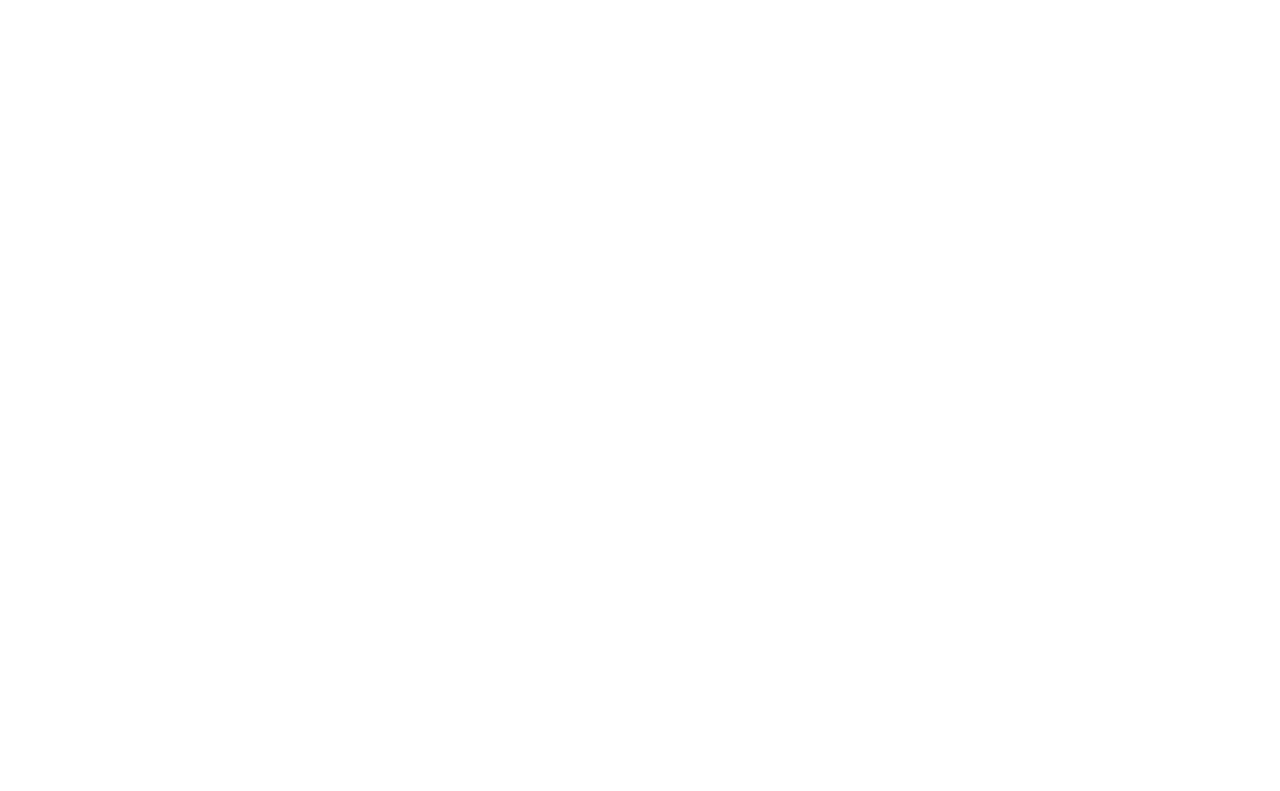
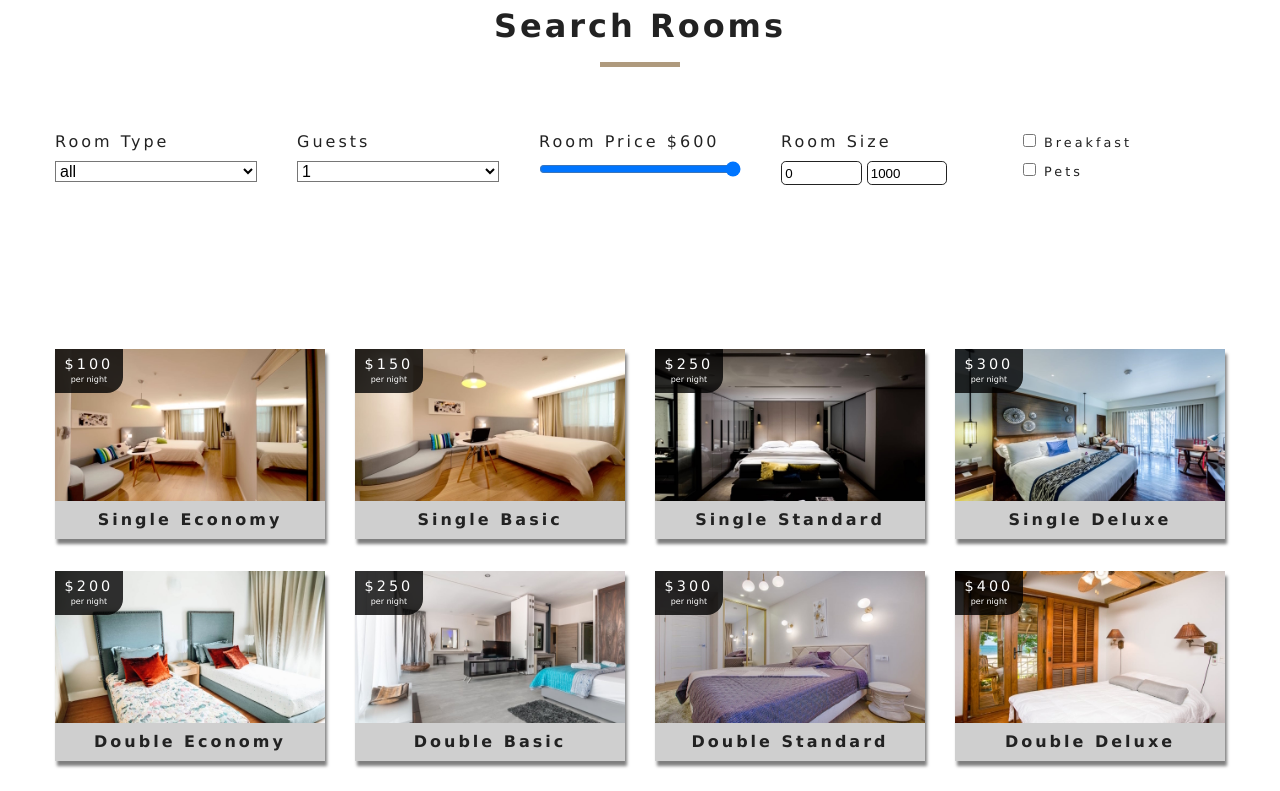
Before and after one commit to hkansal27/hotel-react-frontend, a React (Create React App) app: page /rooms in a window 1280 px wide. Shown: the part 620-1411 px from the top of the page. Before the commit the page ends 800 px from the top, so only its background shows below. Built offline with nearby package versions, Linux system fonts and the light colour scheme.

Commit message:
added filter and room list and container

```diff
--- a/src/components/Room.js
+++ b/src/components/Room.js
@@ -7,6 +7,7 @@
 
     const { name, slug, price, images } = room;
     return (
+        <>
             <article className="room">
                 <div className="img-container">
                     <img src={images[0] || defaultImg} alt="single room" />
@@ -20,6 +21,7 @@
                 </div>
                 <p className="room-info">{name}</p>
             </article>
+        </>
     )
 }
 
--- /dev/null
+++ b/src/components/RoomsContainer.js
@@ -0,0 +1,45 @@
+import React from "react";
+import { withRoomConsumer } from "../context";
+import Loading from "./Loading";
+import RoomsFilter from "./RoomsFilter";
+import RoomsList from "./RoomsList";
+
+function RoomsContainer({ context }) {
+    const { loading, sortedRooms, rooms } = context;
+    if (loading) {
+        return <Loading />;
+    }
+    return (
+        <>
+            <RoomsFilter rooms={rooms} />
+            <RoomsList rooms={sortedRooms} />
+        </>
+    );
+}
+
+export default withRoomConsumer(RoomsContainer);
+
+// import React, { Component } from 'react'
+// import RoomFilter from './RoomFilter'
+// import RoomList from './RoomList'
+
+
+// import { RoomsConsumer } from '../context';
+
+// export default class RoomContainer extends Component {
+//     render() {
+//         return (
+//             <RoomsConsumer>
+//                 {value => {
+//                     console.log(value)
+//                     return (
+//                         <>
+//                             hello from room RoomContainer
+//                             < RoomFilter />
+//                             <RoomList />
+//                         </>)
+//                 }}
+//             </RoomsConsumer>
+//         )
+//     }
+// }
--- /dev/null
+++ b/src/components/RoomsFilter.js
@@ -0,0 +1,140 @@
+import React from "react";
+import { useContext } from "react";
+import { RoomsContext } from "../context";
+
+import Title from "./Title";
+// get all unique values
+const getUnique = (items, value) => {
+    return [...new Set(items.map(item => item[value]))];
+};
+
+const RoomsFilter = ({ rooms }) => {
+    // react hooks
+    const context = useContext(RoomsContext);
+    const {
+        handleChange,
+        type,
+        capacity,
+        price,
+        minPrice,
+        maxPrice,
+        minSize,
+        maxSize,
+        breakfast,
+        pets
+    } = context;
+
+    // get unique types
+    let types = getUnique(rooms, "type");
+    // add all
+    types = ["all", ...types];
+    // map to jsx
+    types = types.map((item, index) => (
+        <option key={index} value={item}>
+            {item}
+        </option>
+    ));
+    // get unique capacity
+    let people = getUnique(rooms, "capacity");
+    people = people.map((item, index) => (
+        <option key={index} value={item}>
+            {item}
+        </option>
+    ));
+    return (
+        <section className="filter-container">
+            <Title title="search rooms" />
+            <form className="filter-form">
+                {/* select type */}
+                <div className="form-group">
+                    <label htmlFor="type">room type</label>
+                    <select
+                        name="type"
+                        id="type"
+                        onChange={handleChange}
+                        className="form-control"
+                        value={type}
+                    >
+                        {types}
+                    </select>
+                </div>
+                {/* end of select type */}
+                {/* guests  */}
+                <div className="form-group">
+                    <label htmlFor="capacity">Guests</label>
+                    <select
+                        name="capacity"
+                        id="capacity"
+                        onChange={handleChange}
+                        className="form-control"
+                        value={capacity}
+                    >
+                        {people}
+                    </select>
+                </div>
+                {/* end of guests */}
+                {/* room price */}
+                <div className="form-group">
+                    <label htmlFor="price">room price ${price}</label>
+                    <input
+                        type="range"
+                        name="price"
+                        min={minPrice}
+                        max={maxPrice}
+                        id="price"
+                        value={price}
+                        onChange={handleChange}
+                        className="form-control"
+                    />
+                </div>
+                {/* end of room price*/}
+                {/* size */}
+                <div className="form-group">
+                    <label htmlFor="price">room size </label>
+                    <div className="size-inputs">
+                        <input
+                            type="number"
+                            name="minSize"
+                            value={minSize}
+                            onChange={handleChange}
+                            className="size-input"
+                        />
+                        <input
+                            type="number"
+                            name="maxSize"
+                            value={maxSize}
+                            onChange={handleChange}
+                            className="size-input"
+                        />
+                    </div>
+                </div>
+                {/* end of select type */}
+                {/* extras */}
+                <div className="form-group">
+                    <div className="single-extra">
+                        <input
+                            type="checkbox"
+                            name="breakfast"
+                            id="breakfast"
+                            checked={breakfast}
+                            onChange={handleChange}
+                        />
+                        <label htmlFor="breakfast">breakfast</label>
+                    </div>
+                    <div className="single-extra">
+                        <input
+                            type="checkbox"
+                            name="pets"
+                            checked={pets}
+                            onChange={handleChange}
+                        />
+                        <label htmlFor="breakfast">pets</label>
+                    </div>
+                </div>
+                {/* end of extras type */}
+            </form>
+        </section>
+    );
+};
+
+export default RoomsFilter;
--- /dev/null
+++ b/src/components/RoomsList.js
@@ -0,0 +1,21 @@
+import React from 'react';
+import Room from './Room'
+
+export default function RoomList({ rooms }) {
+    if (rooms.length === 0) {
+        return (
+            <div className="empty-search">
+                <h3>unfortunately no rooms matched your search parameters</h3>
+            </div>
+        );
+    }
+    return (
+        <section className="roomslist">
+            <div className="roomslist-center">
+                {rooms.map(item => {
+                    return <Room key={item.id} room={item} />;
+                })}
+            </div>
+        </section>
+    )
+}
--- a/src/context.js
+++ b/src/context.js
@@ -9,19 +9,33 @@
         rooms: [],
         featuredRooms: [],
         sortedRooms: [],
-        loading: true
+        loading: true,
+        type: "all",
+        capacity: 1,
+        price: 0,
+        minPrice: 0,
+        maxPrice: 0,
+        minSize: 0,
+        maxSize: 0,
+        breakfast: false,
+        pets: false
     };
 
     componentDidMount() {
         let rooms = this.formatRooms(items);
         let featuredRooms = rooms.filter(item => item.featured === true);
-
+        //
+        let maxPrice = Math.max(...rooms.map(item => item.price));
+        let maxSize = Math.max(...rooms.map(item => item.size));
         this.setState({
             rooms,
             featuredRooms,
             sortedRooms: rooms,
-            loading: false
-        })
+            loading: false,
+            price: maxPrice,
+            maxPrice,
+            maxSize
+        });
     }
 
     formatRooms(items) {
@@ -42,9 +56,65 @@
         return room;
     };
 
+    handleChange = event => {
+        const target = event.target;
+        const value = target.type === "checkbox" ? target.checked : target.value;
+        const name = target.name;
+
+        this.setState(
+            {
+                [name]: value
+            },
+            this.filterRooms
+        );
+    };
+    filterRooms = () => {
+        let {
+            rooms,
+            type,
+            capacity,
+            price,
+            minSize,
+            maxSize,
+            breakfast,
+            pets
+        } = this.state;
+
+        let tempRooms = [...rooms];
+        // transform values
+        // get capacity
+        capacity = parseInt(capacity);
+        price = parseInt(price);
+        // filter by type
+        if (type !== "all") {
+            tempRooms = tempRooms.filter(room => room.type === type);
+        }
+        // filter by capacity
+        if (capacity !== 1) {
+            tempRooms = tempRooms.filter(room => room.capacity >= capacity);
+        }
+        // filter by price
+        tempRooms = tempRooms.filter(room => room.price <= price);
+        //filter by size
+        tempRooms = tempRooms.filter(
+            room => room.size >= minSize && room.size <= maxSize
+        );
+        //filter by breakfast
+        if (breakfast) {
+            tempRooms = tempRooms.filter(room => room.breakfast === true);
+        }
+        //filter by pets
+        if (pets) {
+            tempRooms = tempRooms.filter(room => room.pets === true);
+        }
+        this.setState({
+            sortedRooms: tempRooms
+        });
+    };
+
     render() {
         return (
-            <RoomsContext.Provider value={{ ...this.state, getRoom: this.getRoom }} >
+            <RoomsContext.Provider value={{ ...this.state, getRoom: this.getRoom, handleChange: this.handleChange }} >
                 {this.props.children}
             </RoomsContext.Provider>
         )
@@ -52,4 +122,16 @@
 };
 const RoomsConsumer = RoomsContext.Consumer;
 
+
 export { RoomsContext, RoomsProvider, RoomsConsumer };
+
+
+export function withRoomConsumer(Component) {
+    return function ConsumerWrapper(props) {
+        return (
+            <RoomsConsumer>
+                {value => <Component {...props} context={value} />}
+            </RoomsConsumer>
+        );
+    };
+}
--- a/src/pages/Rooms.js
+++ b/src/pages/Rooms.js
@@ -1,12 +1,13 @@
 import React from 'react'
 import Hero from '../components/Hero';
 import Banner from '../components/Banner';
+import RoomsContainer from '../components/RoomsContainer';
 
 import { Link } from 'react-router-dom';
 
 const Rooms = () => {
     return (
-        <div>
+        <>
             <Hero hero="roomsHero">
                 <Banner title="Ours Rooms">
                     <Link to="/" className="btn-primary">
@@ -14,7 +15,8 @@
                     </Link>
                 </Banner>
             </Hero>
-        </div>
+            <RoomsContainer />
+        </>
     )
 }
 
--- a/src/pages/SingleRoom.js
+++ b/src/pages/SingleRoom.js
@@ -17,7 +17,6 @@
     render() {
         const { getRoom } = this.context;
         const room = getRoom(this.state.slug);
-        console.log(room)
         if (!room) {
             return <div className="error">
                 <h3>No such room could be found...</h3>
```
Lines whose indentation alone changed are shown as unchanged.
